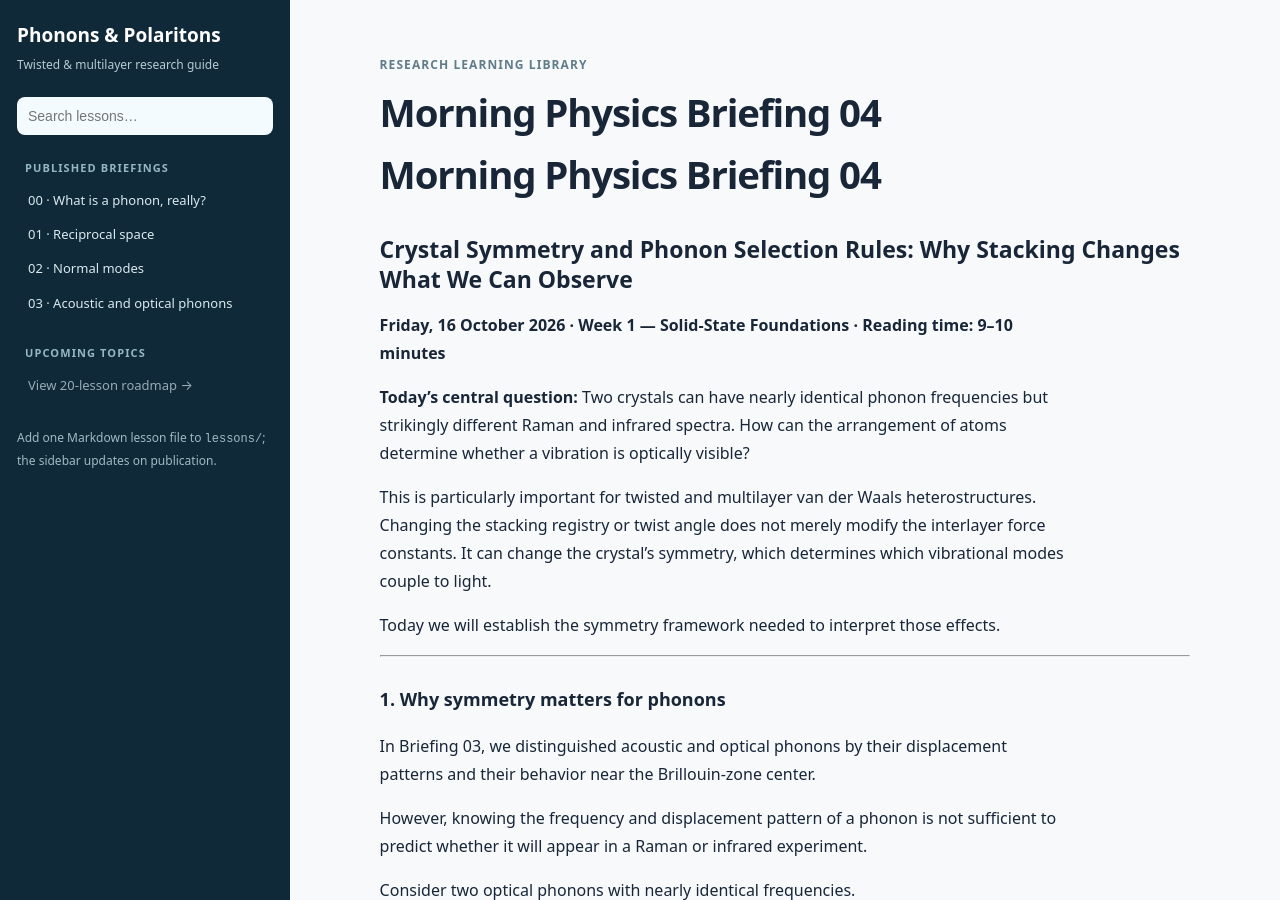
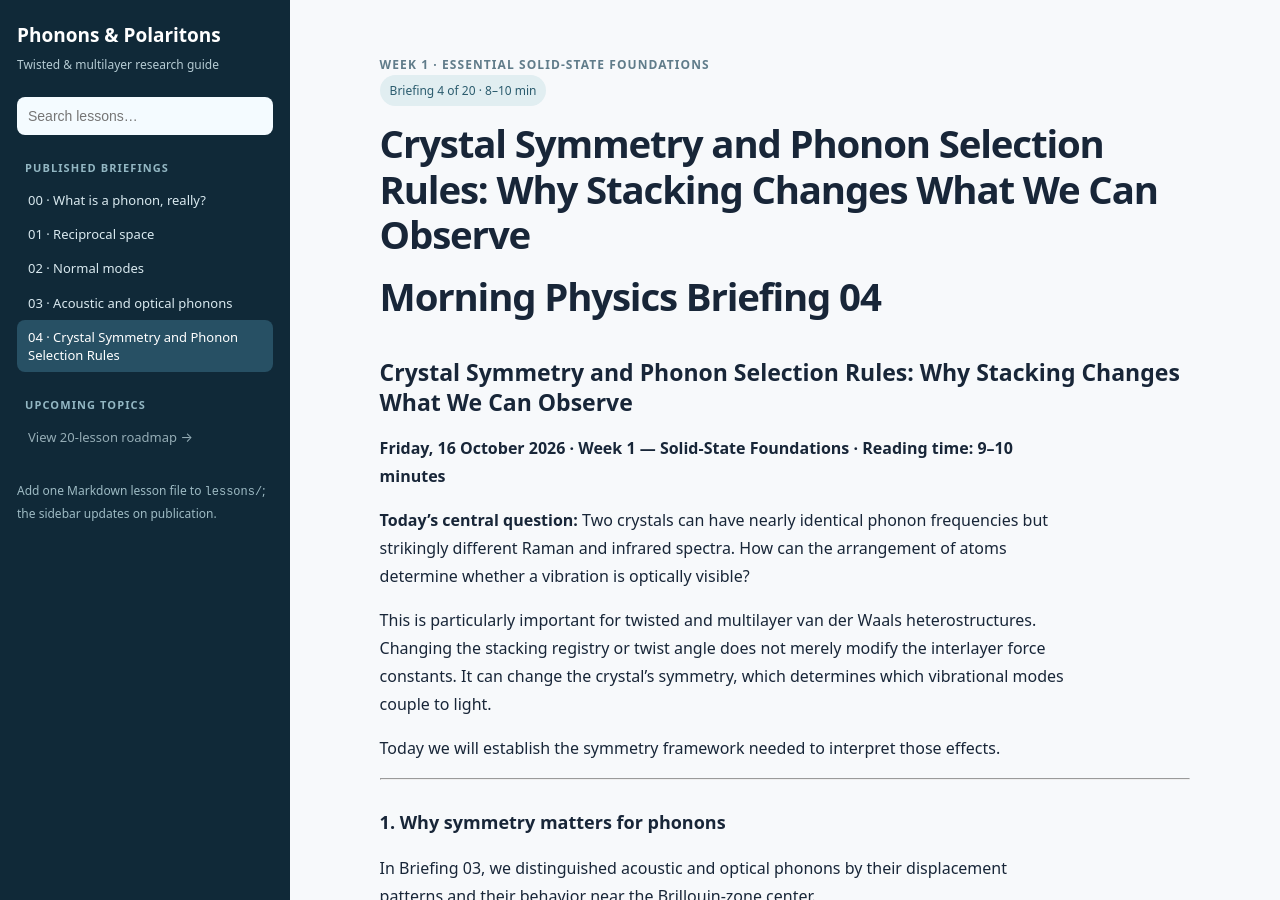
Before and after one commit to NasimMirzajani/phonon-guide, a Jekyll site: the page built from lessons/04-crystal-symmetry-and-phonon-selection-rules.md, in a window 1280 px wide and 900 px high. Built offline with Jekyll 4.4.1, drawn with Linux system fonts in a browser that asks for light colours; our own code applies the rules of GitHub Pages for plain Markdown files.

Commit message:
Update lesson metadata and title for clarity
Added metadata and updated the title for clarity.

```diff
--- a/lessons/04-crystal-symmetry-and-phonon-selection-rules.md
+++ b/lessons/04-crystal-symmetry-and-phonon-selection-rules.md
@@ -1,3 +1,13 @@
+---
+layout: default
+lesson_number: 4
+title: "Crystal Symmetry and Phonon Selection Rules: Why Stacking Changes What We Can Observe"
+short_title: "Crystal Symmetry and Phonon Selection Rules"
+section: "Week 1 · Essential solid-state foundations"
+read_time: "8–10 min"
+permalink: /lessons/04-crystal-symmetry-and-phonon-selection-rules/
+---
+
 # Morning Physics Briefing 04
 ## Crystal Symmetry and Phonon Selection Rules: Why Stacking Changes What We Can Observe
 
```
